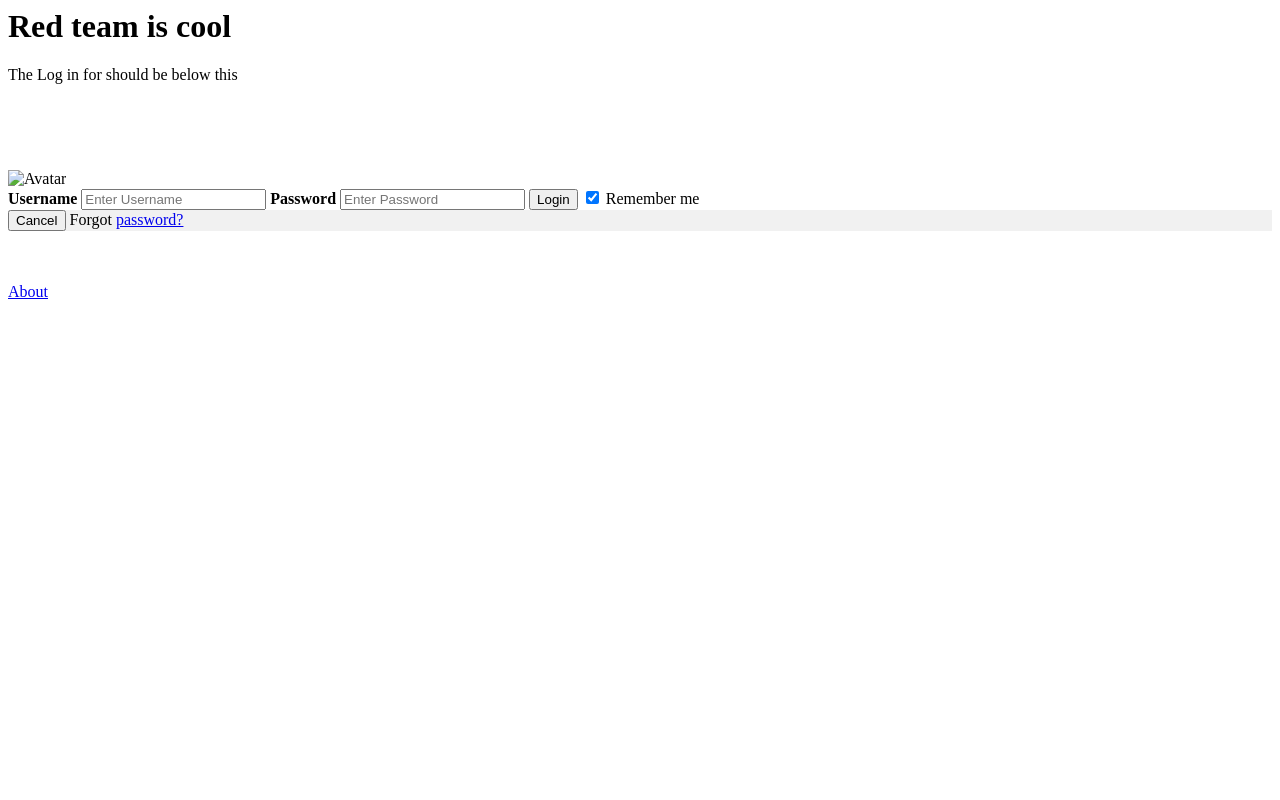
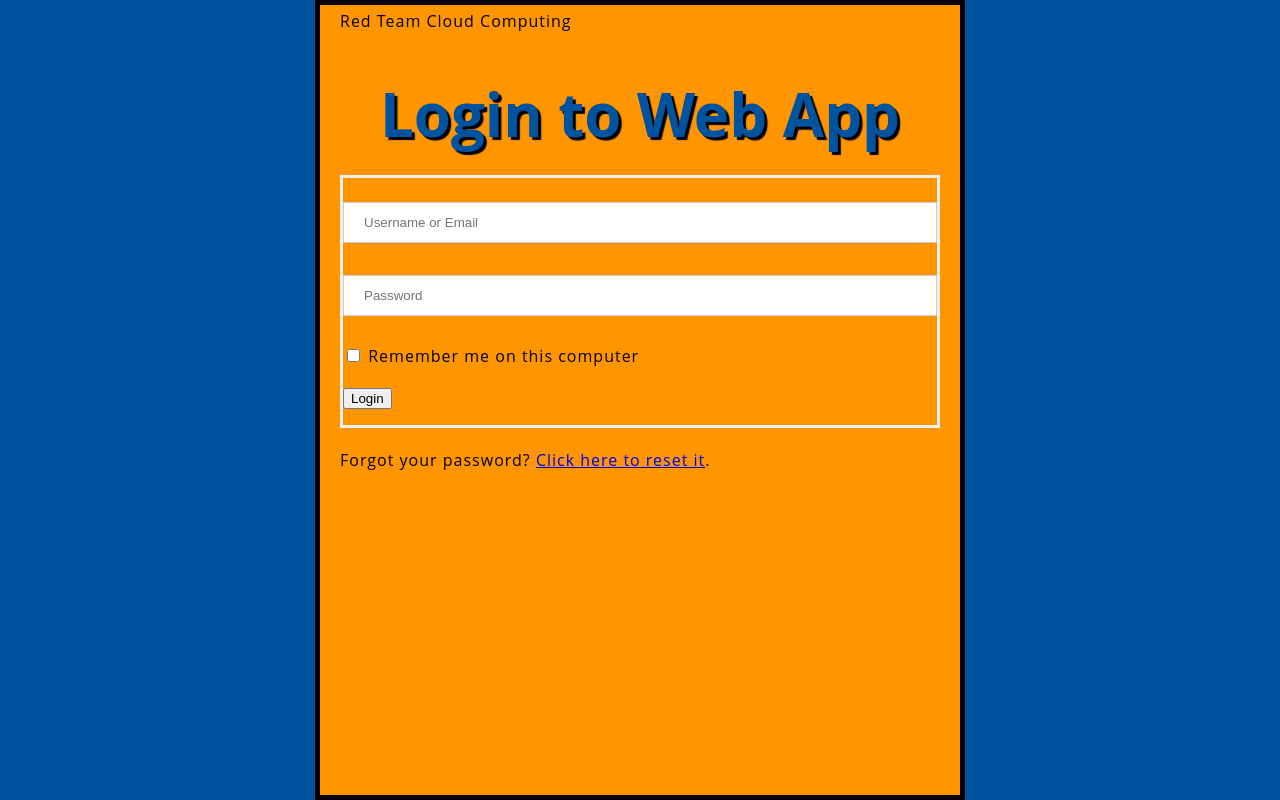
Before and after one commit to bridgemouse/Cloud-Enabled-Media-Database, a plain HTML site: page webserver/index.html in a window 1280 px wide. Drawn offline with Linux system fonts and the light colour scheme.

Commit message:
Update index.html
Updated index.html with a better form that is more inline with css I chose.

```diff
--- a/webserver/index.html
+++ b/webserver/index.html
@@ -1,42 +1,27 @@
 <html>
   <head>
     <meta charset="utf-8">
-		<title> Red Team *application* login page</title>
-		<link href="http://fonts.googleapis.com/css?family=Open+Sans" rel="stylesheet" type="text/css">
-		<link href="styles/style.css" rel="stylesheet" type="text/css">
+    <link href="css/styles.css" rel="stylesheet" type="text/css">
+    <p> Red Team Cloud Computing </p>
   </head>
   <body>
-
-		<h1> Red team is cool </h1>
-		<p> The Log in for should be below this </p>
-		<p><br><br><br></p>
-
-		<form action="action_page.php" method="post">
-			<div class="imgcontainer">
-				<img src="img_avatar2.png" alt="Avatar" class="avatar">
+    <div class="login">
+      <h1>Login to Web App</h1>
+      <form method="post" action="">
+        <p><input type="text" name="login" value="" placeholder="Username or Email"></p>
+        <p><input type="password" name="password" value="" placeholder="Password"></p>
+        <p class="remember_me">
+          <label>
+            <input type="checkbox" name="remember_me" id="remember_me">
+            Remember me on this computer
+          </label>
+        </p>
+        <p class="submit"><input type="submit" name="commit" value="Login"></p>
+      </form>
     </div>
 
-			<div class="container">
-				<label for="uname"><b>Username</b></label>
-				<input type="text" placeholder="Enter Username" name="uname" required>
-
-				<label for="psw"><b>Password</b></label>
-				<input type="password" placeholder="Enter Password" name="psw" required>
-
-				<button type="submit">Login</button>
-				<label>
-					<input type="checkbox" checked="checked" name="remember"> Remember me
-				</label>
+    <div class="login-help">
+      <p>Forgot your password? <a href="forgot.html">Click here to reset it</a>.</p>
     </div>
-
-			<div class="container" style="background-color:#f1f1f1">
-				<button type="button" class="cancelbtn">Cancel</button>
-				<span class="psw">Forgot <a href="#">password?</a></span>
-			</div>
-		</form>
-		<br>
-		<br>
-		<a href = "html/about.html">About</a>
   </body>
-
 </html>
```
Lines whose indentation alone changed are shown as unchanged.
